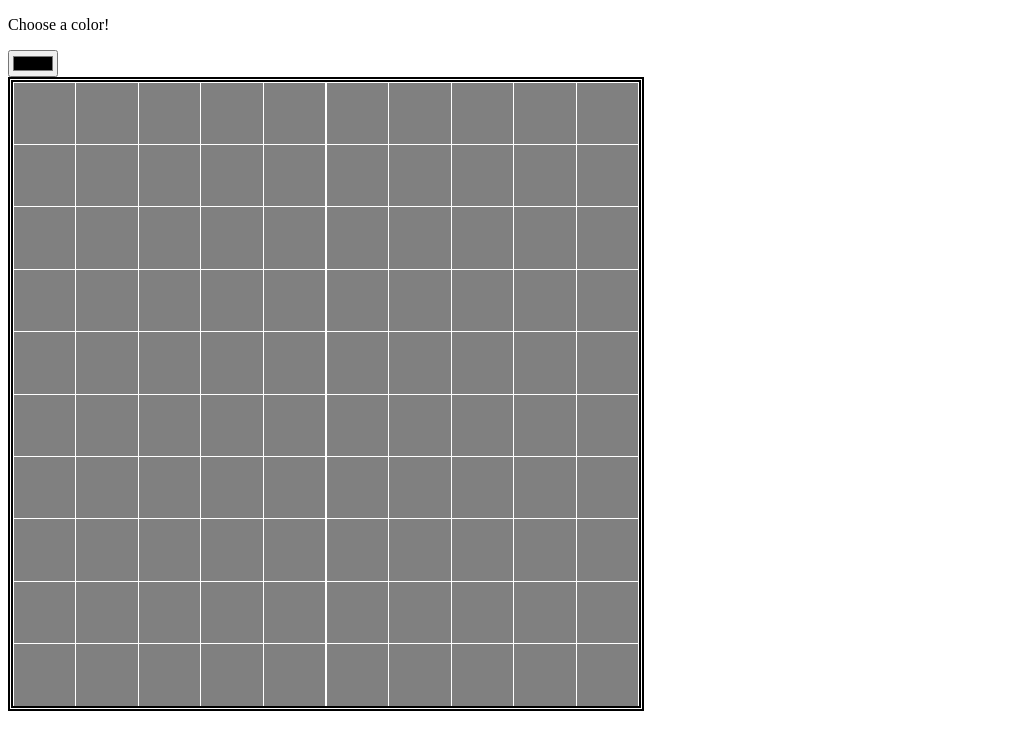
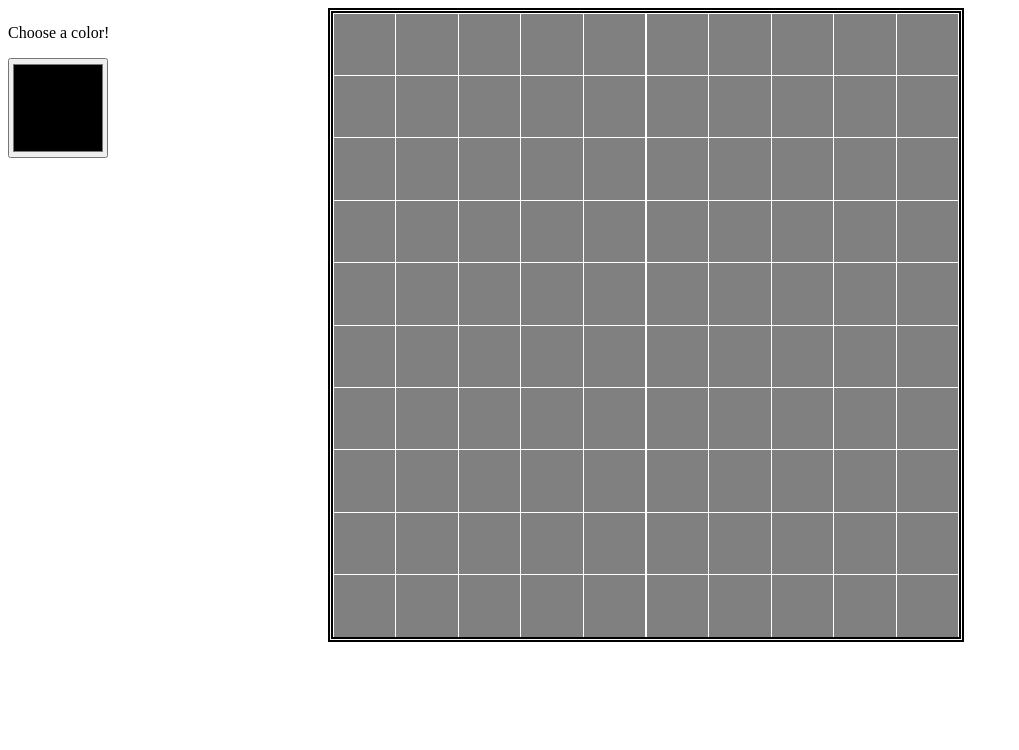
Before and after one commit to Iverson989/playground, a plain HTML site: page index.html in a window 1280 px wide. Shown: the whole page, without its empty margins (0-1019 px from the left). Drawn offline with Linux system fonts and the light colour scheme.

Commit message:
specified size of grid-div & centered it

```diff
--- a/style.css
+++ b/style.css
@@ -1,9 +1,20 @@
+body {
+  display: grid;
+  grid-template-columns: 1fr 624px 1fr;
+  grid-template-rows: 1fr;
+}
+
+#color-choice {
+  height: 100px;
+  width: 100px;
+}
+
 #grid-div {
   display: grid;
   grid-template-columns: 1fr 1fr 1fr 1fr 1fr 1fr 1fr 1fr 1fr 1fr;
   grid-template-rows: 1fr 1fr 1fr 1fr 1fr 1fr 1fr 1fr 1fr 1fr;
-  min-height: 39rem;
-  max-width: 626px;
+  height: 624px;
+  width: 626px;
   border: thick double #000;
 }
 
```
